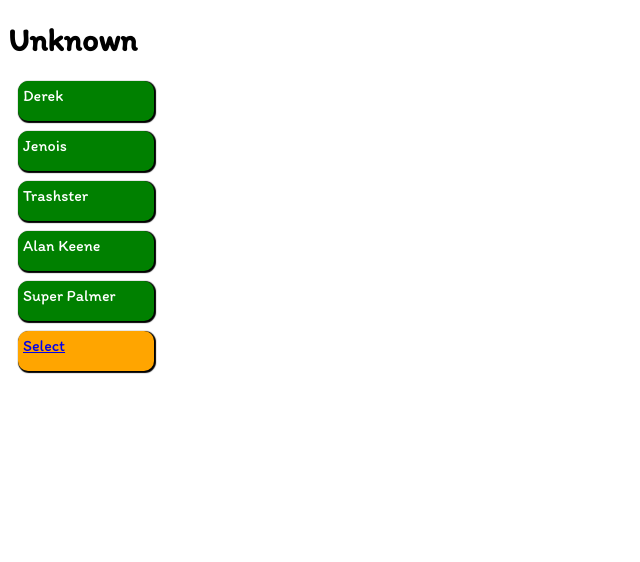
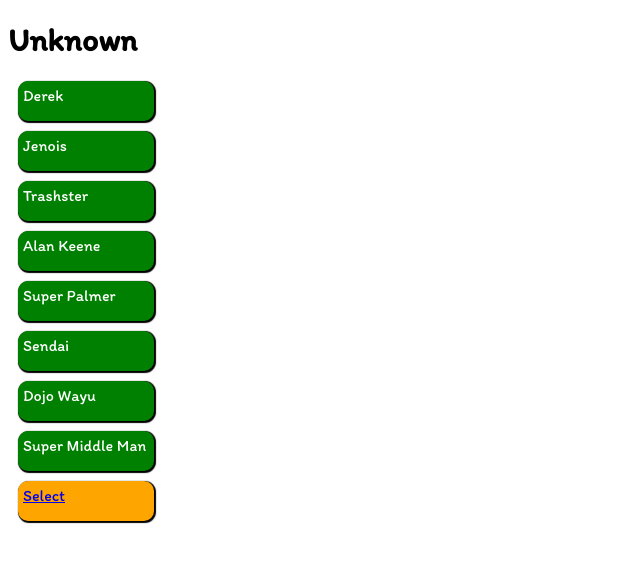
Before and after one commit to lebrancconvas/Monster-Arena, a React (Vite) app in the folder web/: page / in a window 1280 px wide. Shown: the top 562 px of the page, without its empty margins (0-640 px from the left). Built offline with nearby package versions, Linux system fonts and the light colour scheme.

Commit message:
🗃️ feat: add new monster

```diff
--- a/web/src/data/monsterList.ts
+++ b/web/src/data/monsterList.ts
@@ -3,5 +3,8 @@ export const monsterList: string[] = [
 	"Jenois",
 	"Trashster",
 	"Alan Keene",
-	"Super Palmer"
+	"Super Palmer",
+	"Sendai",
+	"Dojo Wayu",
+	"Super Middle Man"
 ];
```
